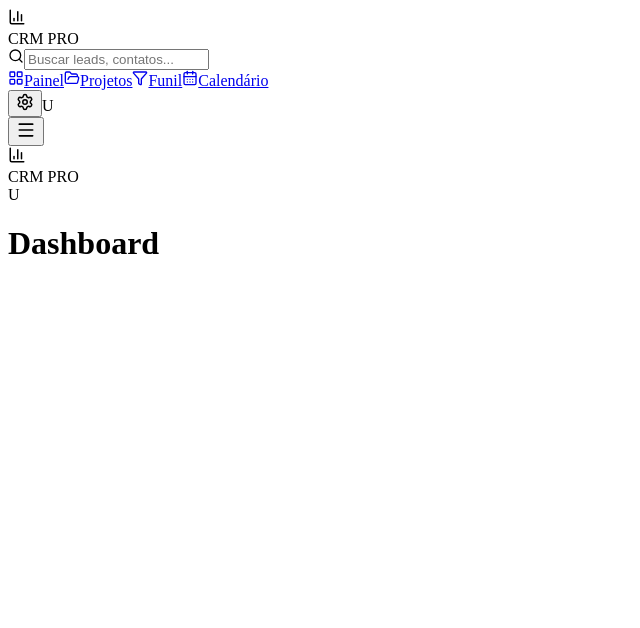
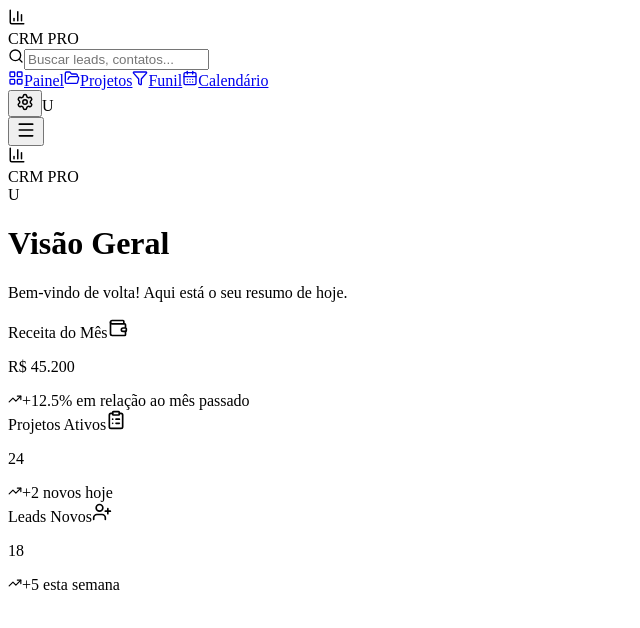
Before and after one commit to Alan-pereiraa/CRM_PRO, a Next.js app: page / in a window 1280 px wide. Shown: the top 628 px of the page, without its empty margins (0-640 px from the left). Built offline with nearby package versions, Linux system fonts and the light colour scheme.

Commit message:
feat: Stats Card

```diff
--- a/app/(auth)/page.tsx
+++ b/app/(auth)/page.tsx
@@ -1,3 +1,36 @@
+"use client"
+
+import { StatCard } from "@/components/molecules/StatCard"
+import { useDashboard } from "@/hooks/useDashboard"
+
 export default function DashboardPage() {
-  return <h1 className="text-2xl font-bold">Dashboard</h1>
+  const { data, loading } = useDashboard()
+
+  return (
+    <div className="p-6 lg:p-8">
+      <div className="flex items-start justify-between">
+        <div>
+          <h1 className="text-2xl font-bold text-[var(--text-primary)]">
+            Visão Geral
+          </h1>
+          <p className="mt-1 text-sm text-[var(--text-secondary)]">
+            Bem-vindo de volta! Aqui está o seu resumo de hoje.
+          </p>
+        </div>
+      </div>
+
+      <div className="mt-6 grid grid-cols-1 gap-4 sm:grid-cols-2 lg:grid-cols-3">
+        {loading
+          ? Array.from({ length: 3 }).map((_, i) => (
+              <div
+                key={i}
+                className="h-[140px] animate-pulse rounded-2xl bg-[#F1F5F9]"
+              />
+            ))
+          : data?.stats.map((stat) => (
+              <StatCard key={stat.id} stat={stat} />
+            ))}
+      </div>
+    </div>
+  )
 }
--- /dev/null
+++ b/components/molecules/StatCard/index.tsx
@@ -0,0 +1,54 @@
+import {
+  Wallet,
+  ClipboardList,
+  UserPlus,
+  TrendingUp,
+  TrendingDown,
+} from "lucide-react"
+import type { StatCard as StatCardType } from "@/types"
+
+interface StatCardProps {
+  stat: StatCardType
+}
+
+const iconMap: Record<string, React.ReactNode> = {
+  wallet: <Wallet size={20} />,
+  clipboard: <ClipboardList size={20} />,
+  "user-plus": <UserPlus size={20} />,
+}
+
+export function StatCard({ stat }: StatCardProps) {
+  const isUp = stat.trendDirection === "up"
+
+  return (
+    <div className="rounded-2xl border border-[#F1F5F9] bg-[#F8FAFC] p-5">
+      <div className="flex items-start justify-between">
+        <span className="text-sm font-medium text-[var(--text-secondary)]">
+          {stat.title}
+        </span>
+        <span className="text-[var(--text-gray-light)]">
+          {iconMap[stat.icon]}
+        </span>
+      </div>
+
+      <p className="mt-2 text-3xl font-bold text-[var(--text-primary)]">
+        {stat.value}
+      </p>
+
+      <div className="mt-3 flex items-center gap-1.5">
+        {isUp ? (
+          <TrendingUp size={14} className="text-[var(--text-green)]" />
+        ) : (
+          <TrendingDown size={14} className="text-[var(--text-danger)]" />
+        )}
+        <span
+          className={`text-xs font-medium ${
+            isUp ? "text-[var(--text-green)]" : "text-[var(--text-danger)]"
+          }`}
+        >
+          {stat.trend}
+        </span>
+      </div>
+    </div>
+  )
+}
--- /dev/null
+++ b/hooks/useDashboard.ts
@@ -0,0 +1,30 @@
+"use client"
+
+import { useEffect, useState } from "react"
+import { dashboardService } from "@/services"
+import type { DashboardOverview } from "@/types"
+
+export function useDashboard() {
+  const [data, setData] = useState<DashboardOverview | null>(null)
+  const [loading, setLoading] = useState(true)
+  const [error, setError] = useState<string | null>(null)
+
+  useEffect(() => {
+    async function fetchOverview() {
+      try {
+        const overview = await dashboardService.getOverview()
+        setData(overview)
+      } catch (err) {
+        const message =
+          err instanceof Error ? err.message : "Erro ao carregar dados"
+        setError(message)
+      } finally {
+        setLoading(false)
+      }
+    }
+
+    fetchOverview()
+  }, [])
+
+  return { data, loading, error }
+}
--- /dev/null
+++ b/services/dashboardService.ts
@@ -0,0 +1,36 @@
+import type { DashboardOverview } from "@/types"
+
+const mockOverview: DashboardOverview = {
+  stats: [
+    {
+      id: "stat-1",
+      title: "Receita do Mês",
+      value: "R$ 45.200",
+      trend: "+12.5% em relação ao mês passado",
+      trendDirection: "up",
+      icon: "wallet",
+    },
+    {
+      id: "stat-2",
+      title: "Projetos Ativos",
+      value: "24",
+      trend: "+2 novos hoje",
+      trendDirection: "up",
+      icon: "clipboard",
+    },
+    {
+      id: "stat-3",
+      title: "Leads Novos",
+      value: "18",
+      trend: "+5 esta semana",
+      trendDirection: "up",
+      icon: "user-plus",
+    },
+  ],
+}
+
+export const dashboardService = {
+  async getOverview(): Promise<DashboardOverview> {
+    return mockOverview
+  },
+}
--- a/services/index.ts
+++ b/services/index.ts
@@ -3,3 +3,4 @@ export { funnelService } from './funnelService'
 export { projectService } from './projectService'
 export { subtaskService } from './subtaskService'
 export { contactService } from './contactService'
+export { dashboardService } from './dashboardService'
--- a/types/index.ts
+++ b/types/index.ts
@@ -13,3 +13,4 @@ export type {
   CreateContactInput,
   UpdateContactInput,
 } from './contact'
+export type { StatCard, DashboardOverview } from './dashboard'
```
Also changed, not shown: app/globals.css (+10 -0 lines), types/dashboard.ts (added, +12 -0 lines).
